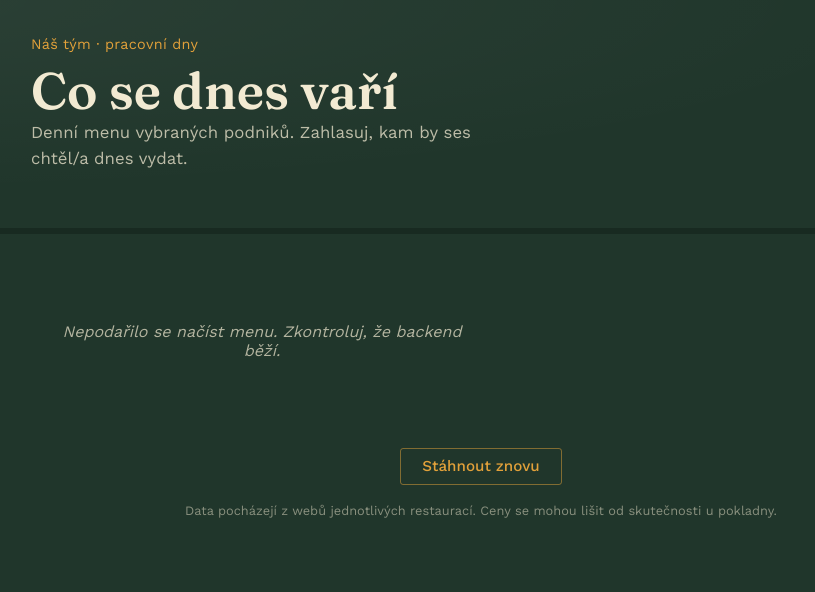
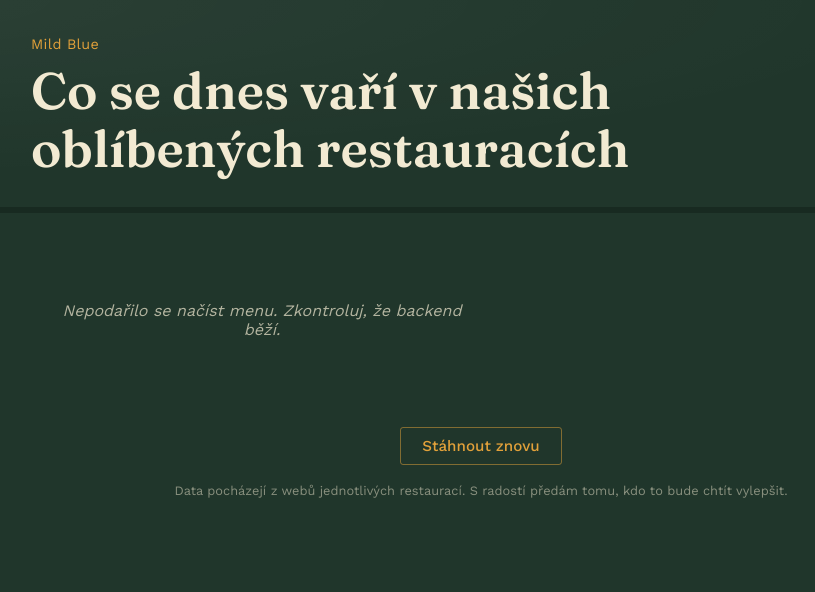
Before and after one commit to sotylubos/obedy-app, a plain HTML site: page frontend/index.html in a window 1280 px wide. Shown: the whole page, without its empty margins (159-974 px from the left). Drawn offline with nearby package versions, Linux system fonts and the light colour scheme; files that its build step writes are made by us from their sources; no server answers; files whose address does not match are found by name.

Commit message:
Add files via upload

```diff
--- a/frontend/index.html
+++ b/frontend/index.html
@@ -12,9 +12,8 @@
 
 <header class="board">
   <div class="board__inner">
-    <p class="board__kicker">Náš tým &middot; pracovní dny</p>
-    <h1 class="board__title">Co se dnes vaří</h1>
-    <p class="board__sub">Denní menu vybraných podniků. Zahlasuj, kam by ses chtěl/a dnes vydat.</p>
+    <p class="board__kicker">Mild Blue</p>
+    <h1 class="board__title">Co se dnes vaří v našich oblíbených restauracích</h1>
   </div>
 </header>
 
@@ -24,7 +23,7 @@
 
 <footer class="footer">
   <button class="refresh-btn" id="refresh-btn">Stáhnout znovu</button>
-  <p class="footer__note">Data pocházejí z webů jednotlivých restaurací. Ceny se mohou lišit od skutečnosti u pokladny.</p>
+  <p class="footer__note">Data pocházejí z webů jednotlivých restaurací. S radostí předám tomu, kdo to bude chtít vylepšit.</p>
 </footer>
 
 <script src="/static/app.js"></script>
```
